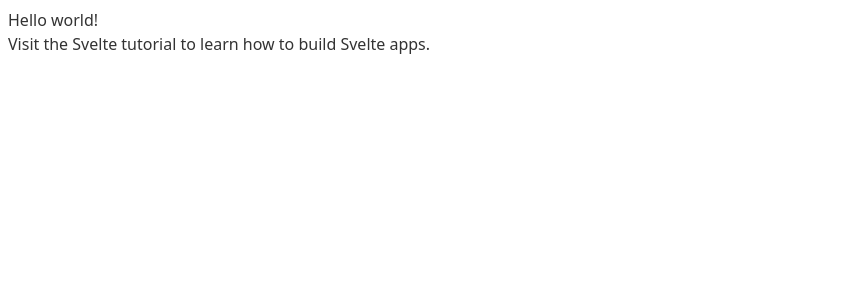
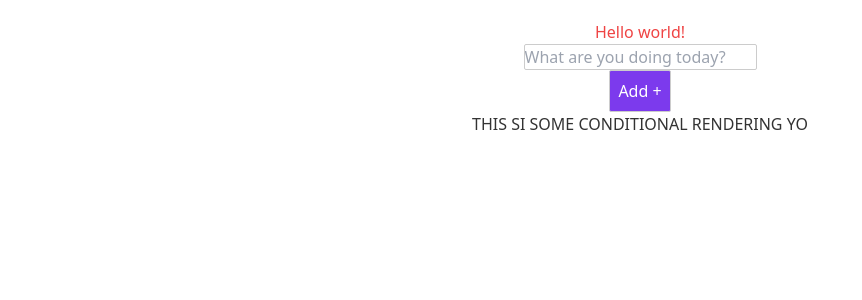
Before and after one commit to rachelrly/svelte-playground, a Svelte app: page / in a window 1280 px wide. Shown: the top 300 px of the page, without its empty margins (0-862 px from the left). Built offline with nearby package versions, Linux system fonts and the light colour scheme.

Commit message:
sets up basic componenets and utils

```diff
--- a/src/App.svelte
+++ b/src/App.svelte
@@ -1,13 +1,16 @@
 <script lang="ts">
+  import type { TodoListType } from './types/Todo'
+  import Form from './Form.svelte'
+  import List from './List.svelte'
+
   export let name: string
+  export let todos: TodoListType
 </script>
 
-<main>
-  <h1>Hello {name}!</h1>
-  <p>
-    Visit the <a href="https://svelte.dev/tutorial">Svelte tutorial</a> to learn
-    how to build Svelte apps.
-  </p>
+<main class="flex flex-col items-center justify-evenly p-3 ">
+  <h1 class="text-red-500">Hello {name}!</h1>
+  <Form />
+  <List {todos} />
 </main>
 
 <style global lang="postcss">
--- /dev/null
+++ b/src/Button.svelte
@@ -0,0 +1,5 @@
+<script lang="ts">
+  export let text: string
+</script>
+
+<button class="bg-purple-600 text-white p-2" type="submit">{text}</button>
--- /dev/null
+++ b/src/Form.svelte
@@ -0,0 +1,14 @@
+<script lang="ts">
+  import Button from './Button.svelte'
+</script>
+
+<form class="flex flex-col px-2 items-center justify-center">
+  <label>
+    <input
+      name="password"
+      type="text"
+      placeholder="What are you doing today?"
+    />
+  </label>
+  <Button text="Add +" />
+</form>
--- /dev/null
+++ b/src/List.svelte
@@ -0,0 +1,10 @@
+<script lang="ts">
+  import type { TodoListType } from './types/Todo'
+  export let todos: TodoListType
+</script>
+
+{#if todos !== undefined}
+  <p>Create some todos to get started</p>
+{:else}
+  <h2>THIS SI SOME CONDITIONAL RENDERING YO</h2>
+{/if}
--- /dev/null
+++ b/src/types/Todo.ts
@@ -0,0 +1,7 @@
+export interface TodoType {
+  content: string
+  createdAt: string
+  done: boolean
+}
+
+export type TodoListType = TodoType[] | undefined
--- /dev/null
+++ b/src/types/index.ts
@@ -0,0 +1 @@
+export * from './Todo'
--- /dev/null
+++ b/src/utils/handleTodo.ts
@@ -0,0 +1,21 @@
+import type { TodoListType, TodoType } from '../types'
+
+export function makeTodo(content: string): TodoType {
+  return {
+    content,
+    createdAt: new Date().toDateString(),
+    done: false
+  }
+}
+
+export function toggleTodoDone(todo: TodoType): TodoType {
+  return { ...todo, done: !todo.done }
+}
+
+export function addTodo(list: TodoListType, content: string): TodoListType {
+  return [makeTodo(content), ...list]
+}
+
+export function deleteTodo(list: TodoListType, todo: TodoType): TodoListType {
+  return list.filter((item) => todo.content !== item.content)
+}
--- /dev/null
+++ b/src/utils/index.ts
@@ -0,0 +1 @@
+export * from './handleTodo'
```
